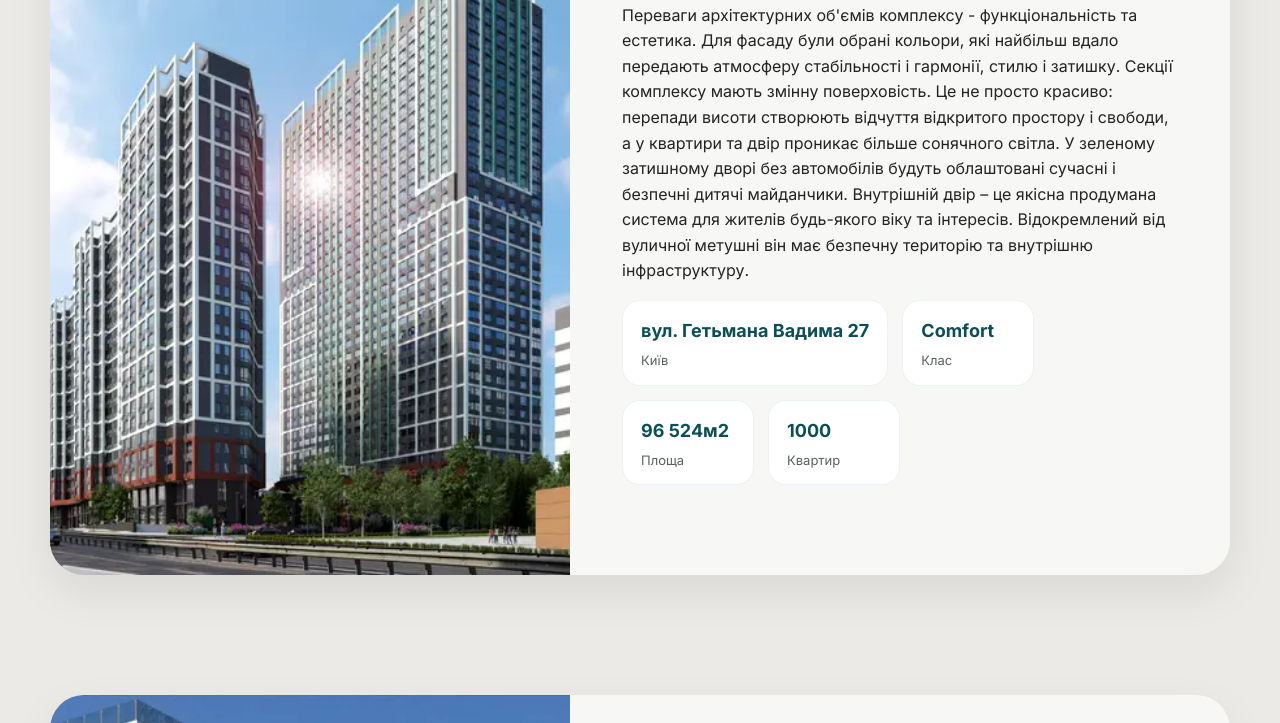
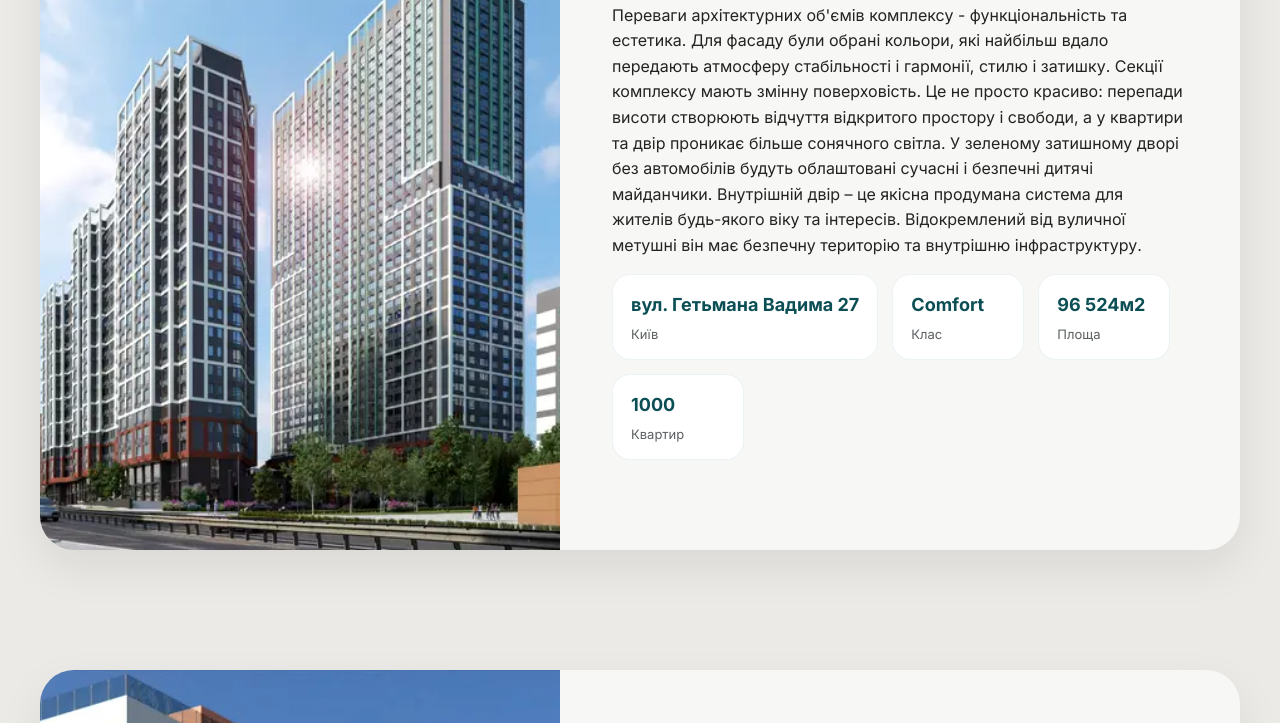
Before and after one commit to uncle-seryga/eurotrans, a website: page projects.html in a window 1280 px wide. Shown: the part 214-937 px from the top of the page. Drawn offline with Linux system fonts and the light colour scheme.

Commit message:
v1 update

```diff
--- a/styles.css
+++ b/styles.css
@@ -13,7 +13,7 @@
     --header-height: 88px;
 }
 
-* {
+*, *::before, *::after {
     box-sizing: border-box;
 }
 
@@ -845,11 +845,8 @@ img {
     padding: 48px 20px 72px;
 }
 
-.container {
-    width: 100%;
-    max-width: var(--container-width);
-    margin: 0 auto;
-}
+
+
 
 .project-card {
     display: grid;
```
Also changed, not shown: index.html (+1 -1 lines), 1 other file.
